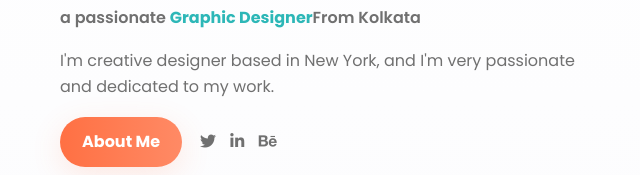
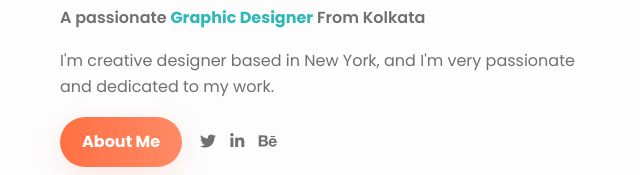
Before and after one commit to Arajit01/arajit.portfolio, a plain HTML site: page index.html in a window 1280 px wide. Shown: the part 302-477 px from the top of the page, 0-640 px from the left. Drawn offline with nearby package versions, Linux system fonts and the light colour scheme.

Commit message:
Update index.html

```diff
--- a/index.html
+++ b/index.html
@@ -45,7 +45,7 @@
         <div class="hero-left">
           <p class="hello">Hello, I'm</p>
           <h1 class="hero-title">Arajit Halder</h1>
-          <p class="subtitle">a passionate <span class="accent">Graphic Designer</span>From Kolkata</p>
+          <p class="subtitle">A passionate <span class="accent">Graphic Designer</span> From Kolkata</p>
           <p class="hero-bio">I'm creative designer based in New York, and I'm very passionate and dedicated to my work.</p>
           <div class="hero-ctas">
             <a href="#about" class="btn primary">About Me</a>
```
